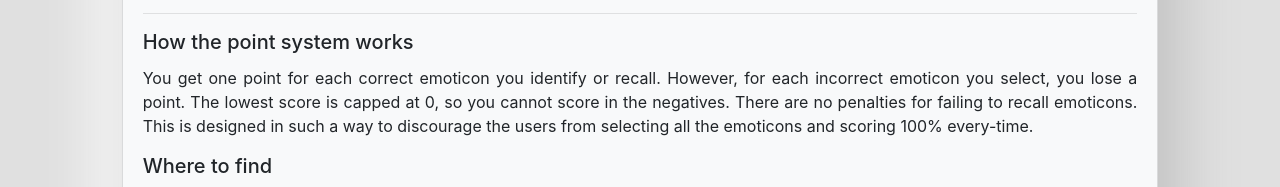
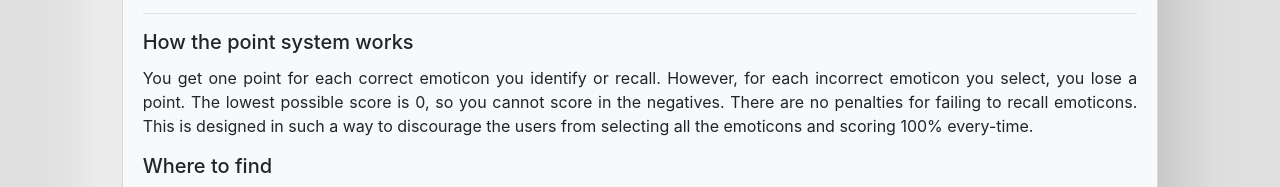
Before and after one commit to rishikdev/RememberMe, a plain HTML site: page index.html in a window 1280 px wide. Shown: the part 1067-1254 px from the top of the page. Drawn offline with nearby package versions, Linux system fonts and the light colour scheme; grey boxes are pictures that could not be loaded.

Commit message:
UPDATED index.html

```diff
--- a/index.html
+++ b/index.html
@@ -142,7 +142,7 @@
                     <hr>
 
                     <h5 class="card-title">How the point system works</h5>
-                    <p class="card-text">You get one point for each correct emoticon you identify or recall. However, for each incorrect emoticon you select, you lose a point. The lowest score is capped at 0, so you cannot score in the negatives.
+                    <p class="card-text">You get one point for each correct emoticon you identify or recall. However, for each incorrect emoticon you select, you lose a point. The lowest possible score is 0, so you cannot score in the negatives.
                       There are no penalties for failing to recall emoticons. This is designed in such a way to discourage the users from selecting all the emoticons and scoring 100% every-time.
                     </p>
 
```
